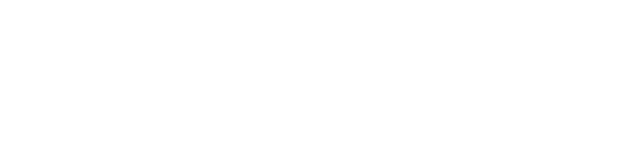
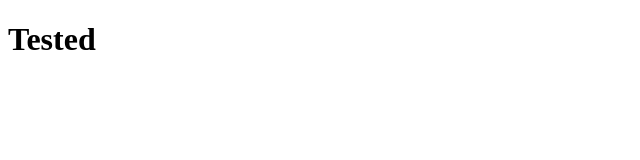
Before and after one commit to DolaNguyen2020/DolaNguyen2020.github.io, a plain HTML site: page index.html in a window 1280 px wide. Shown: the whole page, without its empty margins (0-640 px from the left). Drawn offline with Linux system fonts and the light colour scheme.

Commit message:
add new line

```diff
--- a/index.html
+++ b/index.html
@@ -7,6 +7,6 @@
     <title>Document</title>
 </head>
 <body>
-
+    <h1>Tested</h1>
 </body>
 </html>
```
